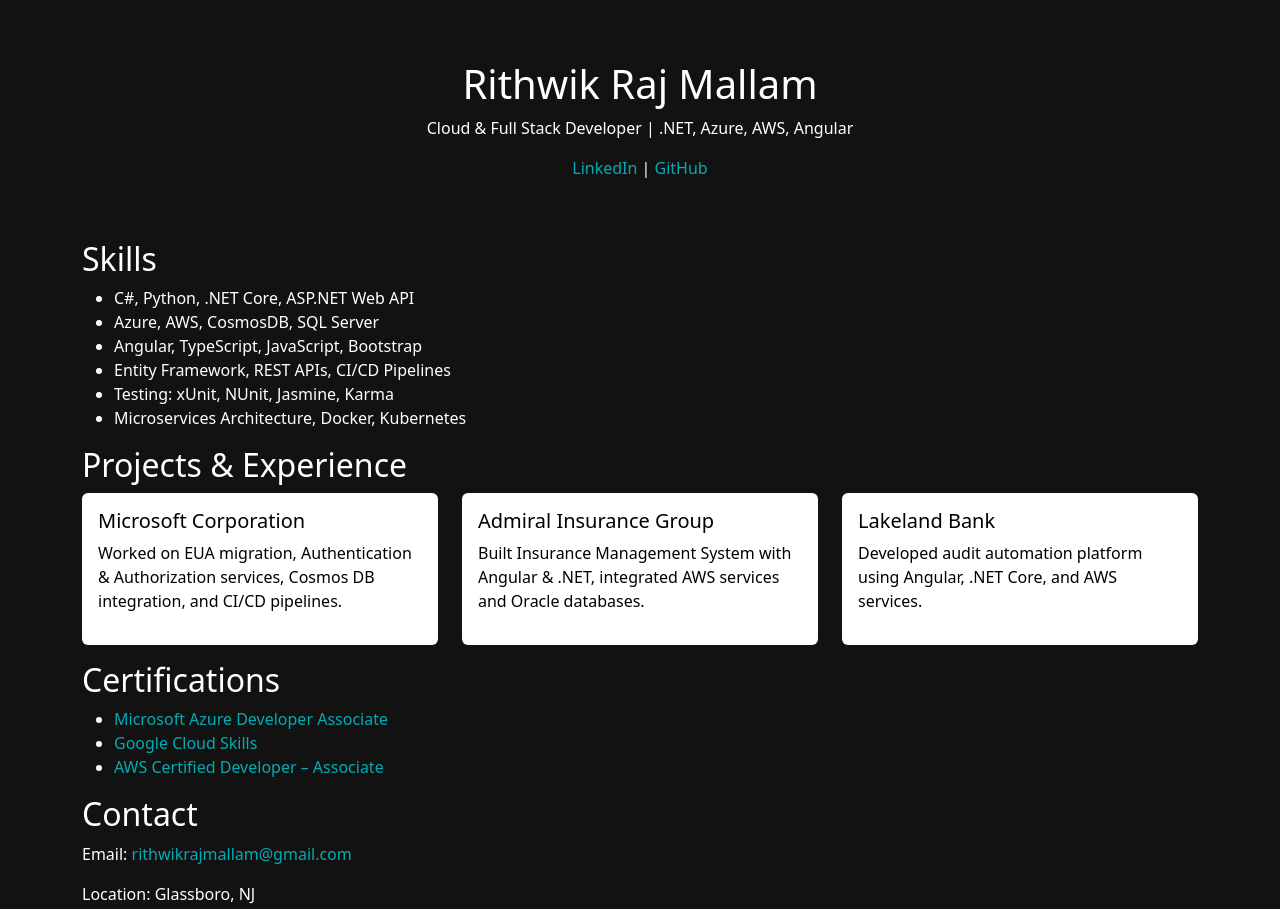
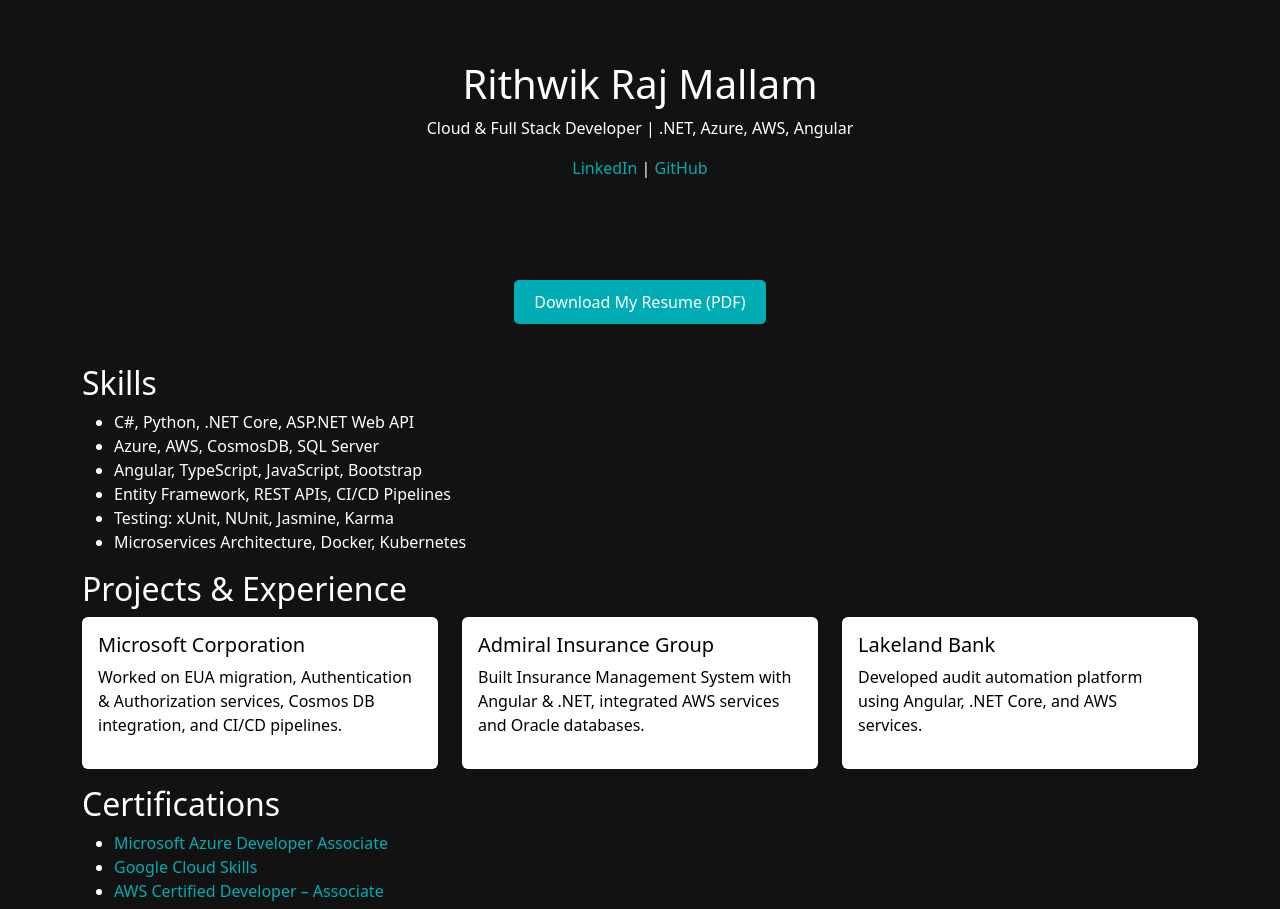
Before and after one commit to raj161100/raj161100.github.io, a plain HTML site: page index.html in a window 1280 px wide. Shown: the top 909 px of the page. Drawn offline with nearby package versions, Linux system fonts and the light colour scheme.

```diff
--- a/index.html
+++ b/index.html
@@ -15,6 +15,9 @@
         a { color: #00adb5; text-decoration: none; }
         a:hover { text-decoration: underline; }
         footer { padding: 20px 0; text-align: center; color: #888; }
+        .resume-download { text-align: center; margin: 40px 0; }
+        .btn-resume { background-color: #00adb5; color: #fff; border: none; padding: 10px 20px; border-radius: 5px; transition: background-color 0.3s; }
+        .btn-resume:hover { background-color: #00858a; }
     </style>
 </head>
 <body>
@@ -24,6 +27,10 @@
             <p>Cloud & Full Stack Developer | .NET, Azure, AWS, Angular</p>
             <a href="https://www.linkedin.com/in/raj-m-2a4193191/" target="_blank">LinkedIn</a> |
             <a href="https://github.com/raj161100" target="_blank">GitHub</a>
+        </div>
+
+        <div class="resume-download">
+            <a href="https://drive.google.com/uc?export=download&id=1s2tCcXKFYIBsHfDwQpmhd3H2kKtz8SpT" target="_blank" class="btn btn-resume">Download My Resume (PDF)</a>
         </div>
 
         <section>
```
